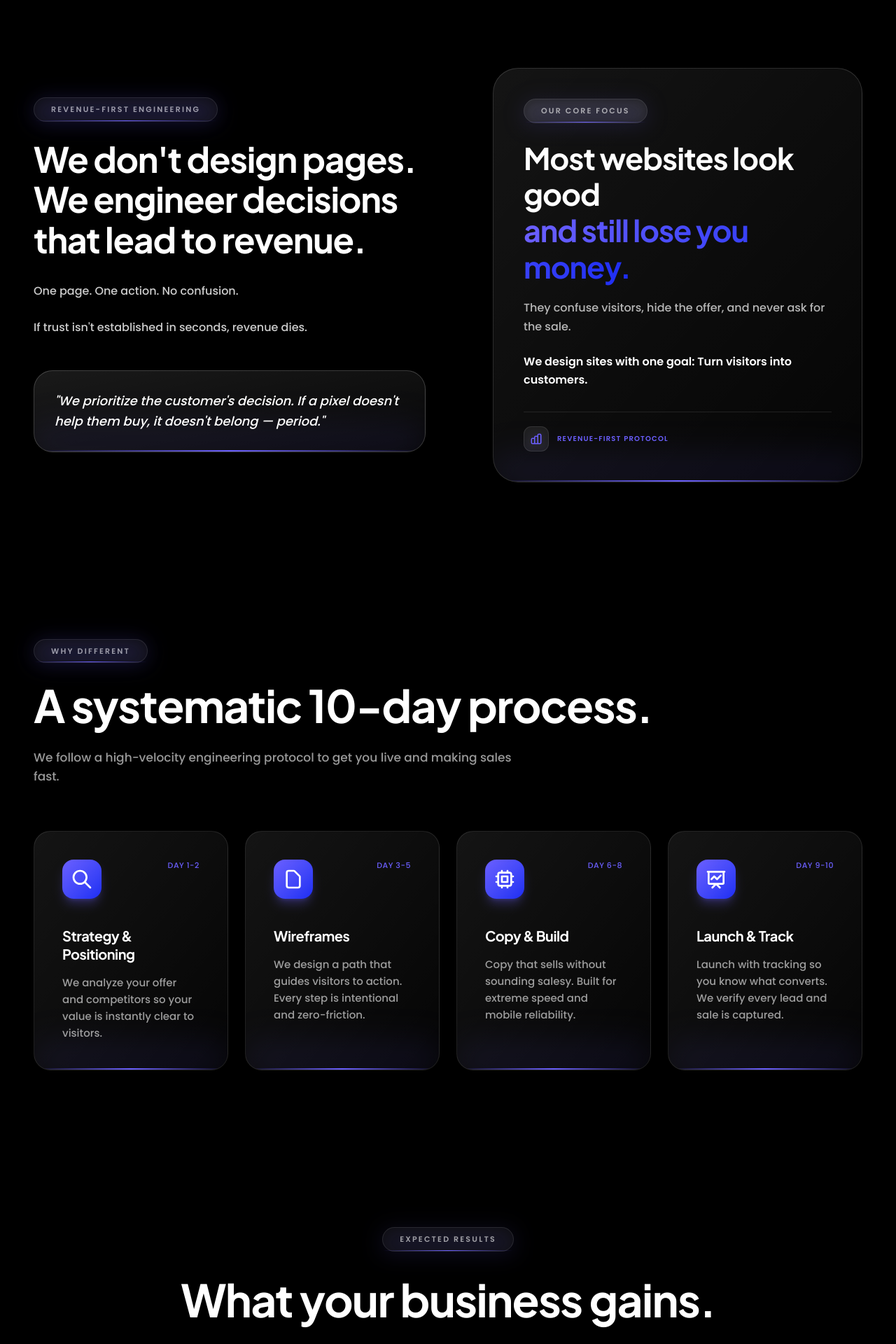
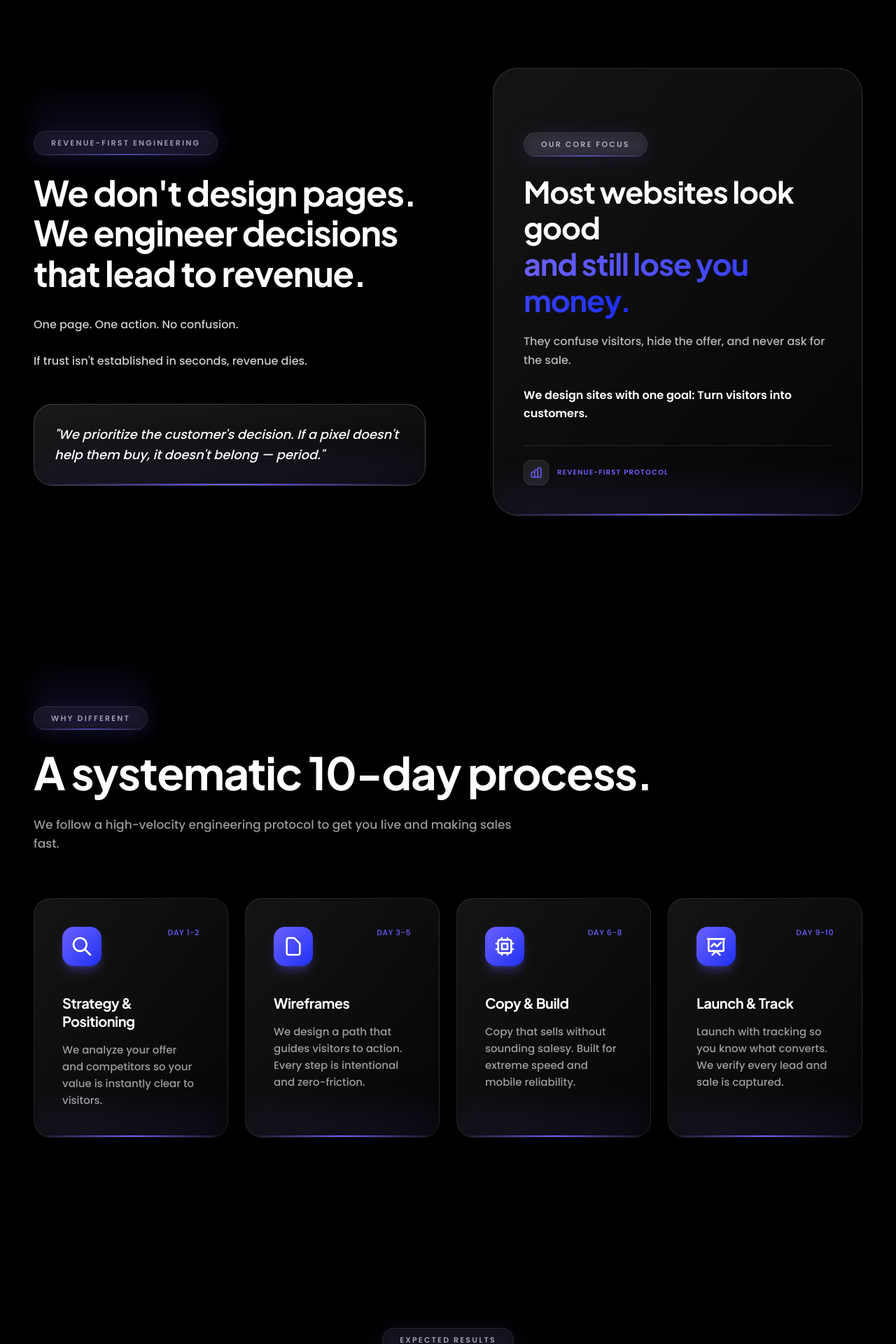
Before and after one commit to varun-vk17/roninbuild, a React (Vite) app: page / in a window 1280 px wide. Shown: the part 1440-3360 px from the top of the page at 70% size. Built offline with nearby package versions, Linux system fonts and the light colour scheme.

Commit message:
fix: add proper top margin to all badges for mobile spacing

```diff
--- a/src/App.tsx
+++ b/src/App.tsx
@@ -301,7 +301,7 @@ function RealitySection() {
           {/* Left side - Main content */}
           <div className="space-y-8">
             <div className="relative inline-block mb-6">
-              <div className="inline-block bg-white/5 backdrop-blur-sm rounded-[20px] px-6 py-2 border border-white/10 relative">
+              <div className="inline-block bg-white/5 backdrop-blur-sm rounded-[20px] px-6 py-2 border border-white/10 relative mt-12 sm:mt-8">
                 {/* Bottom glow effect */}
                 <div className="absolute bottom-0 left-0 right-0 h-[1px] bg-gradient-to-r from-transparent via-[#6B5FFF] to-transparent" aria-hidden="true" />
                 <div className="absolute bottom-0 left-0 right-0 h-[40px] bg-gradient-to-t from-[#6B5FFF]/25 via-[#6B5FFF]/10 to-transparent blur-lg" aria-hidden="true" />
@@ -351,7 +351,7 @@ function RealitySection() {
               <div className="absolute bottom-0 left-0 right-0 h-[60px] bg-gradient-to-t from-[#6B5FFF]/20 via-[#6B5FFF]/5 to-transparent blur-xl" aria-hidden="true" />
 
               {/* Badge */}
-              <div className="inline-block bg-white/5 backdrop-blur-sm rounded-[20px] px-6 py-2 border border-white/10 mb-6 relative">
+              <div className="inline-block bg-white/5 backdrop-blur-sm rounded-[20px] px-6 py-2 border border-white/10 mb-6 relative mt-12 sm:mt-8">
                 {/* Bottom glow effect */}
                 <div className="absolute bottom-0 left-0 right-0 h-[1px] bg-gradient-to-r from-transparent via-[#6B5FFF] to-transparent" aria-hidden="true" />
                 <div className="absolute bottom-0 left-0 right-0 h-[40px] bg-gradient-to-t from-[#6B5FFF]/25 via-[#6B5FFF]/10 to-transparent blur-lg" aria-hidden="true" />
@@ -451,7 +451,7 @@ function RoadmapSection() {
         {/* Header - Left Aligned */}
         <div className="mb-12 sm:mb-16">
           <div className="relative inline-block mb-6">
-            <div className="inline-block bg-white/5 backdrop-blur-sm rounded-[20px] px-6 py-2 border border-white/10 relative">
+            <div className="inline-block bg-white/5 backdrop-blur-sm rounded-[20px] px-6 py-2 border border-white/10 relative mt-12 sm:mt-8">
               {/* Bottom glow effect */}
               <div className="absolute bottom-0 left-0 right-0 h-[1px] bg-gradient-to-r from-transparent via-[#6B5FFF] to-transparent" aria-hidden="true" />
               <div className="absolute bottom-0 left-0 right-0 h-[40px] bg-gradient-to-t from-[#6B5FFF]/25 via-[#6B5FFF]/10 to-transparent blur-lg" aria-hidden="true" />
@@ -579,7 +579,7 @@ function OutcomesSection() {
       <div className="max-w-[1300px] mx-auto relative">
         {/* Header */}
         <div className="text-center mb-16 sm:mb-20">
-          <div className="inline-block bg-white/5 backdrop-blur-sm rounded-[20px] px-6 py-2 border border-white/10 mb-8 relative">
+          <div className="inline-block bg-white/5 backdrop-blur-sm rounded-[20px] px-6 py-2 border border-white/10 mb-8 relative mt-12 sm:mt-8">
             {/* Bottom glow effect */}
             <div className="absolute bottom-0 left-0 right-0 h-[1px] bg-gradient-to-r from-transparent via-[#6B5FFF] to-transparent" aria-hidden="true" />
             <div className="absolute bottom-0 left-0 right-0 h-[40px] bg-gradient-to-t from-[#6B5FFF]/25 via-[#6B5FFF]/10 to-transparent blur-lg" aria-hidden="true" />
@@ -699,7 +699,7 @@ function PricingSection() {
       <div className="max-w-[1400px] mx-auto relative">
         {/* Header */}
         <div className="text-center mb-16 sm:mb-20">
-          <div className="inline-block bg-white/5 backdrop-blur-sm rounded-[20px] px-6 py-2 border border-white/10 mb-8 relative">
+          <div className="inline-block bg-white/5 backdrop-blur-sm rounded-[20px] px-6 py-2 border border-white/10 mb-8 relative mt-12 sm:mt-8">
             {/* Bottom glow effect */}
             <div className="absolute bottom-0 left-0 right-0 h-[1px] bg-gradient-to-r from-transparent via-[#6B5FFF] to-transparent" aria-hidden="true" />
             <div className="absolute bottom-0 left-0 right-0 h-[40px] bg-gradient-to-t from-[#6B5FFF]/25 via-[#6B5FFF]/10 to-transparent blur-lg" aria-hidden="true" />
@@ -763,7 +763,7 @@ function PricingSection() {
               </div>
 
               {/* Title */}
-              <div className="inline-block bg-white/5 backdrop-blur-sm rounded-[20px] px-6 py-2 border border-white/10 mb-8 relative">
+              <div className="inline-block bg-white/5 backdrop-blur-sm rounded-[20px] px-6 py-2 border border-white/10 mb-8 relative mt-12 sm:mt-8">
                 {/* Bottom glow effect */}
                 <div className="absolute bottom-0 left-0 right-0 h-[1px] bg-gradient-to-r from-transparent via-[#6B5FFF] to-transparent" aria-hidden="true" />
                 <div className="absolute bottom-0 left-0 right-0 h-[40px] bg-gradient-to-t from-[#6B5FFF]/25 via-[#6B5FFF]/10 to-transparent blur-lg" aria-hidden="true" />
--- a/src/components/NewSections.tsx
+++ b/src/components/NewSections.tsx
@@ -19,7 +19,7 @@ export function TechStackSection() {
     >
       <div className="max-w-[1400px] mx-auto relative">
         <div className="text-center mb-10">
-          <div className="inline-block bg-white/5 backdrop-blur-sm rounded-[20px] px-6 py-2 border border-white/10 mb-6 relative">
+          <div className="inline-block bg-white/5 backdrop-blur-sm rounded-[20px] px-6 py-2 border border-white/10 mb-6 relative mt-12 sm:mt-8">
             {/* Bottom glow effect */}
             <div className="absolute bottom-0 left-0 right-0 h-[1px] bg-gradient-to-r from-transparent via-[#6B5FFF] to-transparent" aria-hidden="true" />
             <div className="absolute bottom-0 left-0 right-0 h-[40px] bg-gradient-to-t from-[#6B5FFF]/25 via-[#6B5FFF]/10 to-transparent blur-lg" aria-hidden="true" />
@@ -269,7 +269,7 @@ export function BookingSection() {
       <div className="max-w-[1400px] mx-auto relative">
         {/* Header */}
         <div className="text-center mb-16">
-          <div className="inline-block bg-white/5 backdrop-blur-sm rounded-[20px] px-6 py-2 border border-white/10 mb-8 relative">
+          <div className="inline-block bg-white/5 backdrop-blur-sm rounded-[20px] px-6 py-2 border border-white/10 mb-8 relative mt-12 sm:mt-8">
             {/* Bottom glow effect */}
             <div className="absolute bottom-0 left-0 right-0 h-[1px] bg-gradient-to-r from-transparent via-[#6B5FFF] to-transparent" aria-hidden="true" />
             <div className="absolute bottom-0 left-0 right-0 h-[40px] bg-gradient-to-t from-[#6B5FFF]/25 via-[#6B5FFF]/10 to-transparent blur-lg" aria-hidden="true" />
```
Also changed, not shown: 3 other files (tests, documents, lock files or other folders).
